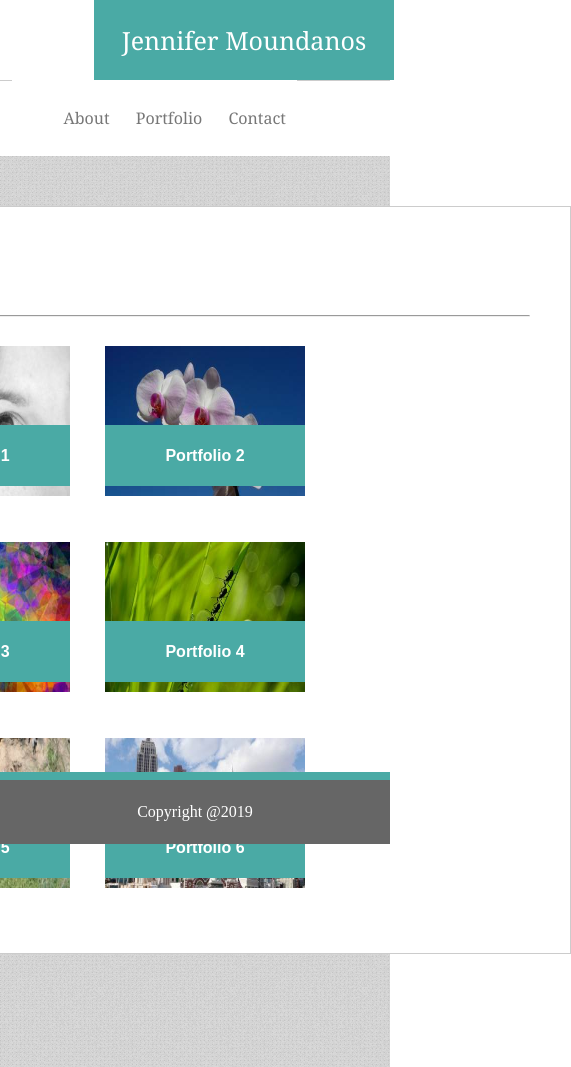
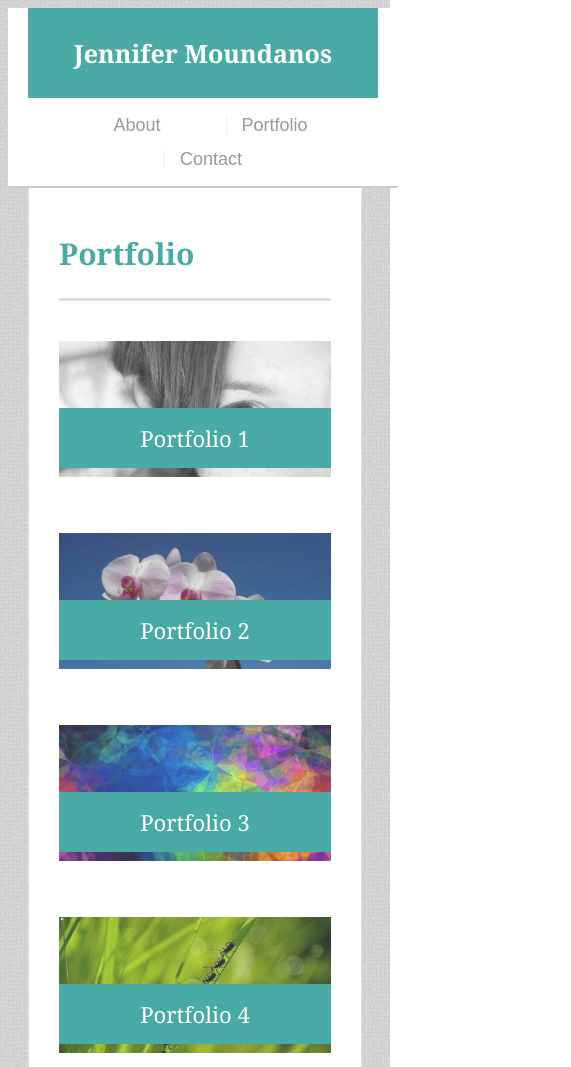
Before and after one commit to jmoundanos/Responsive-Portfolio, a plain HTML site: page portfolio.html in a window 390 px wide. Shown: the top 1067 px of the page, 571 px wide, since content can reach past the window. Drawn offline with Linux system fonts and the light colour scheme.

Commit message:
added media queries to make pages responsive

```diff
--- a/assets/css/style.css
+++ b/assets/css/style.css
@@ -1,137 +1,282 @@
+body {
+  font-family: Arial, "Helvetica Neue", Helvetica, sans-serif;
+  font-size: 18px;
+  line-height: 34px;
+  color: #777777;
+  background: url("../images/squared_metal.png");
+}
 
 * {
-    box-sizing: border-box;
+  box-sizing: border-box;
 }
-body{
-    margin: 0 auto;
+
+/* general */
+
+.container {
+  width: 100%;
+  max-width: 960px;
+  margin: 0 auto;
+  clear: both;
 }
-.wrapper{
-    margin: 0 auto;
+
+h1,
+h2,
+h3,
+p {
+  margin-bottom: 20px;
+}
+
+p:last-child {
+  margin-bottom: 0;
+}
+
+h1,
+h2,
+h3 {
+  font-family: Georgia, Times, "Times New Roman", serif;
+  font-weight: 700;
+  color: #4aaaa5;
+}
+
+h1 {
+  padding-bottom: 20px;
+  font-size: 30px;
+  line-height: 49px;
+  border-bottom: 3px solid #dddddd;
+}
+
+h2,
+h3 {
+  font-size: 22px;
+}
+
+/* header */
+
+#masthead {
+  position: fixed;
+  z-index: 99;
+  width: 100%;
+  margin: 0 0 30px;
+  overflow: auto;
+  color: #ffffff;
+  background: #ffffff;
+  border-bottom: 2px solid #cccccc;
+}
+
+#logo {
+  float: left;
+  width: 325px;
+  height: 90px;
+  font-family: Georgia, Times, "Times New Roman", serif;
+  font-size: 25px;
+  font-weight: 700;
+  line-height: 90px;
+  color: #ffffff;
+  text-align: center;
+  text-decoration: none;
+  background: #4aaaa5;
+}
+
+nav {
+  float: right;
+  margin-top: 25px;
+}
+
+nav a {
+  display: inline-block;
+  padding-left: 15px;
+  margin-left: 15px;
+  line-height: 18px;
+  color: #999;
+  text-decoration: none;
+  border-left: 1px solid #efefef;
+}
+
+nav a:first-child {
+  border-left: 0 none;
+}
+
+/* footer */
+
+footer {
+  padding: 30px 0;
+  clear: both;
+  font-size: 12px;
+  color: #ffffff;
+  color: #cccccc;
+  text-align: center;
+  background: #666666;
+  border-top: 8px solid #4aaaa5;
+  height: 50px;
+}
+
+h3, h2 {
+  padding-bottom: 20px;
+  margin-bottom: 15px;
+  line-height: 22px;
+  border-bottom: 2px solid #eeeeee;
+}
+
+/* main */
+
+#main-container {
+  padding-top: 130px;
+  min-height: calc(100vh - 70px);
+}
+
+.main-section {
+  float: left;
+  width: 100%;
+  max-width: 960px;
+  padding: 30px;
+  margin: 0 0 40px;
+  background: #ffffff;
+  border: 1px solid #dddddd;
+}
+
+/* portfolio page */
+
+.work {
+  position: relative;
+  float: left;
+  width: 274px;
+  margin: 20px 0 25px;
+  overflow: auto;
+}
+
+.work:nth-child(even) {
+  margin-right: 40px;
+}
+
+.work img {
+  width: 100%;
+  border: 0 none;
+  opacity: 0.8;
+}
+
+.work h3 {
+  position: absolute;
+  bottom: 20px;
+  width: 100%;
+  padding: 15px;
+  margin-bottom: 0;
+  font-weight: 300;
+  line-height: 30px;
+  color: #ffffff;
+  text-align: center;
+  background: #4aaaa5;
+  border-bottom: 0;
+}
+
+.auth-image {
+  float: left;
+  width: 200px;
+  height: auto;
+  margin-top: 10px;
+  margin-right: 25px;
+}
+
+/* contact page */
+ul{
+  list-style: none;
+}
+#contact-form ul {
+  margin-bottom: 20px;
+}
+
+#contact-form li {
+  margin-bottom: 10px;
+}
+
+label,
+input[type=text],
+input[type=email],
+textarea {
+  display: block;
+  width: 100%;
+}
+
+input[type=text],
+input[type=email],
+textarea {
+  height: 35px;
+  padding: 0 10px;
+  font-size: 14px;
+  border: 1px solid #dddddd;
+}
+
+textarea {
+  height: 200px;
+}
+
+input[type=submit] {
+  padding: 10px 30px;
+  font-size: 18px;
+  color: #ffffff;
+  cursor: pointer;
+  background: #4aaaa5;
+  border: 0 none;
+}
+@media only screen and (max-width: 980px){
+  .container{
+    padding: 0 20px;
+    max-width: 768px;
+  }
+  .main-section{
+    max-width: 600px;
+  }
+  .work{
+    width: 100%;
+  }
+  .auth-image{
+    width: 100%;
+    margin-bottom: 25px;
+  }
 
 }
-.content{
-    background-image: url("../images/squared_metal.png");
+@media only screen and (max-width: 768px){
+  .main-section{
+    max-width: 100%;
+  }
+  #main-content{
+    overflow: auto;
+  }
+  .work{
+    width: 45%;
+  }
+  .work:nth-child(even){
+    margin-left: 0;
+    margin-bottom: 25px;
+  }
+  .work:nth-child(odd){
+    float: right;
+  }
+  .auth-image{
+    width: 60%;
+  }
+}
+@media only screen and (max-width: 640px){
+  header{
+    position: static;
+    margin-bottom: 20px;
+  }
+  header.container{
+    padding: 0;
+  }
+  #logo, .work{
     width: 100%;
-    font-family: "Arial" , "Helvetica Neue", Helvetica, sans-serif;
-    color: #777777;
-    background-color: #ffffff;
-    position: relative;
-    display: flex;
-    justify-content: center;
-
-}
-header{
-    background-color: #ffffff;
-    border-bottom: 1px solid #cccccc;
-    margin: 0 auto;
-    position: relative;
-    width: 100%;
-    height: 100%;
-    display: block;
-    font-family: "Georgia", Times, Times New Roman, serif;
-}
-
-nav{
-    background-color: #ffffff;
-    float: right;
-    margin-right: 93px;
-}
-li{
-    list-style-type: none;
-}
-a:link, a:visited {
-    padding: 11px;
-    display: inline-block;
-    text-decoration: none;
-    color:#777777;
-}
-a:hover, a:active{
-    color:#DE534B;
-}
-
-section{
-    background: #ffffff;
-    margin: 50px 100px 200px 100px;
-    border: 1px solid #cccccc;
-    display: inline-block;
-    padding: 40px;
-    max-width: 960px;
-}
-img{
-    float: left;
-    margin: 11px 15px 15px 0;
-}
-img:hover{
-    outline: 5px solid #DE534B;
-}
-.text-box{
-    position: absolute;
-    background: #4aaaa5;
-    color:#ffffff;
-    width: 200px;
-    bottom: 25px;
-    text-align: center;
-}
-.container{
-    position: relative;
-    display: flex;
-}
-
-.row{
-    display:flex;
-    margin-right: 200px;
-
-}
-.column{
-    flex: 50%;
-    padding: 10px;
-}
-h2{
-    color: #4aaaa5;
-}
-p{
-    line-height: 2em;
-}
-#logo{
-    background-color: #4aaaa5;
-    color: #ffffff;
-    text-align: center;
-    padding: 23px;
-    font-size: 25px;
-    margin: 0 0 0 94px;
-    width: 300px;
-    display: inline-block;
-}
-label{
-    margin: 10px 0 10px 0;
-}
-input[type=text]{
-    width: 100%;
-    padding: 5px;
-    margin: 10px 0 10px 0;
-}
-#message{
-    height: 200px;
-    width: 100%;
-    margin-top: 10px
-}
-input[type=submit]{
-    margin-top: 20px;
-    padding: 10px 30px 10px 30px;
-    background-color: #4aaaa5;
-    color: #ffffff;
-    border: none;
-}
-input[type=submit]:hover{
-    background-color: #DE534B;
-}
-footer{
-    background-color: #666666;
-    position: fixed;
-    bottom: 0px;
-    left: 0px;
+  }
+  nav{
     width: 100%;
     text-align: center;
-    border-top: 8px solid #4aaaa5;
-    color: #ffffff;
+    margin-top: 10px;
+    margin-bottom: 10px;
+  }
+  nav a{
+    margin: 0px 30px;
+  }
+  .main-section{
+    margin-top: 45px;
+    padding-top: 20px;
+  }
 }
--- a/portfolio.html
+++ b/portfolio.html
@@ -1,89 +1,69 @@
-<!DOCTYPE html>
-<html lang="en">
+<!doctype html>
+<html lang="en-us">
+
 <head>
-        <meta charset="utf-8"/>
-        <meta name="viewport" content="width=device-width, initial-scale=1">
-        <title>Jennifer Moundanos Website</title>
+  <meta charset="UTF-8">
+  <title>Portfolio | Jennifer Moundanos Website</title>
   <link rel="stylesheet" type="text/css" href="assets/css/style.css">
+  <meta name="viewport" content="width=device-width, initial-scale=1.0">
 </head>
 
 <body>
-        <div class="wrapper">
-            <header>
-                <div id="logo">Jennifer Moundanos</div>
+
+  <header id="masthead">
+    <div class="container">
+      <a href="index.html" id="logo">Jennifer Moundanos</a>
       <nav>
-                    <ul>
-                        <a href="index.html"><li>About</li></a>
-                        <a href="portfolio.html"><li>Portfolio</li></a>
-                        <a href="contact.html"><li>Contact</li></a>
-                    </ul>
+        <a href="index.html">About</a>
+        <a href="portfolio.html">Portfolio</a>
+        <a href="contact.html">Contact</a>
       </nav>
+    </div>
   </header>
-            <div class="content">
-                <section class="portfolio">
-                    <h2>Portfolio</h2>
-                    <hr>
-                    <div class="row">
-                        <div class="column">
-                            <div class="container">
-                                <img src="assets/images/portfolio1.jfif" height="150" width="200" alt="">
-                                    <div class="text-box">
-                                        <h4>Portfolio 1</h4>
+
+  <div id="main-container" class="container">
+    <section class="main-section">
+      <h1>Portfolio</h1>
+
+      <div class="work">
+        <img src="assets/images/portfolio1.jfif" alt="Word Guess">
+
+        <h3>Portfolio 1</h3>
       </div>
+      <div class="work">
+        <img src="assets/images/portfolio2.jfif" alt="RPG Game">
+
+        <h3>Portfolio 2</h3>
       </div>
+      <div class="work">
+        <img src="assets/images/portfolio3.jfif" alt="Trivia Game">
+
+        <h3>Portfolio 3</h3>
       </div>
-                        <div class="column">
-                            <div class="container">
-                                <img src="assets/images/portfolio2.jfif" height="150" width="200" alt="">
-                                    <div class="text-box">
-                                        <h4>Portfolio 2</h4>
+      <div class="work">
+        <img src="assets/images/portfolio4.jfif" alt="Rutgers Info Widget">
+
+        <h3>Portfolio 4</h3>
       </div>
+      <div class="work">
+        <img src="assets/images/portfolio5.jfif" alt="Rock Paper Scissors">
+
+        <h3>Portfolio 5</h3>
       </div>
+      <div class="work">
+        <img src="assets/images/portfolio6.jfif" alt="Rock Paper Scissors">
+
+        <h3>Portfolio 6</h3>
       </div>
+    </section>
+
   </div>
 
-                    <div class="row">
-                        <div class="column">
+  <footer>
     <div class="container">
-                                <img src="assets/images/portfolio3.jfif" height="150" width="200" alt="">
-                                    <div class="text-box">
-                                        <h4>Portfolio 3</h4>
+      Copyright &copy;
     </div>
-                            </div>
-                        </div>
-                        <div class="column">
-                            <div class="container">
-                                <img src="assets/images/portfolio4.jfif" height="150" width="200" alt="">
-                                    <div class="text-box">
-                                        <h4>Portfolio 4</h4>
-                                    </div>
-                            </div>
-                        </div>
-                    </div>
-                    <div class="row">
-                        <div class="column">
-                            <div class="container">
-                                <img src="assets/images/portfolio5.jfif" height="150" width="200" alt="">
-                                        <div class="text-box">
-                                            <h4>Portfolio 5</h4>
-                                        </div>
-                            </div>
-                        </div>
-                        <div class="column">
-                            <div class="container">
-                                <img src="assets/images/portfolio6.jfif" height="150" width="200" alt="">
-                                        <div class="text-box">
-                                            <h4>Portfolio 6</h4>
-                                        </div>
-                            </div>
-                            </div>
-                        </div>
+  </footer>
+</body>
 
-                </section>
-            </div>
-            <footer>
-               <p>Copyright @2019</p>
-            </footer>
-        </div>
-    </body>
 </html>
```
Also changed, not shown: contact.html (+44 -34 lines), index.html (+27 -21 lines). Lines whose indentation alone changed are shown as unchanged.
